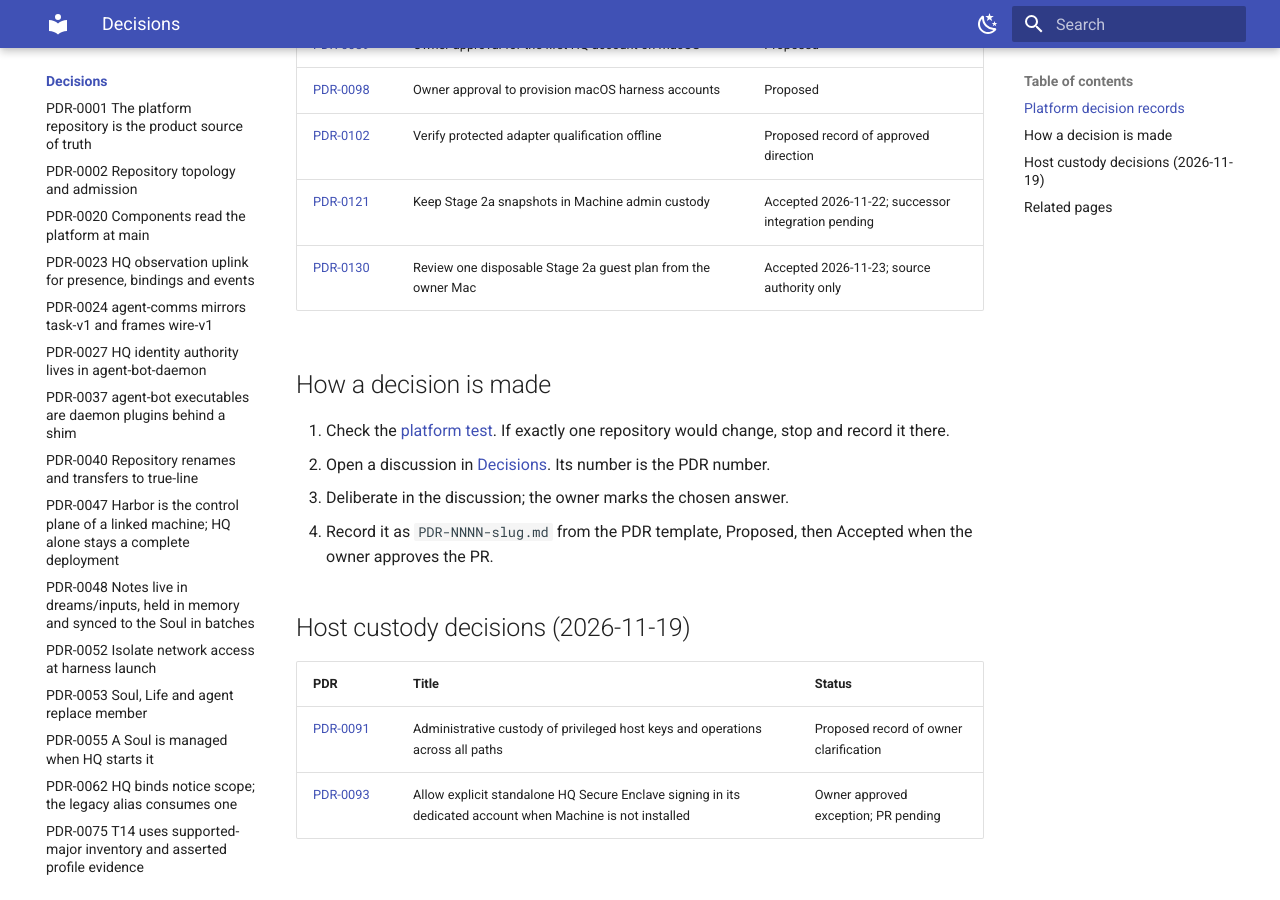
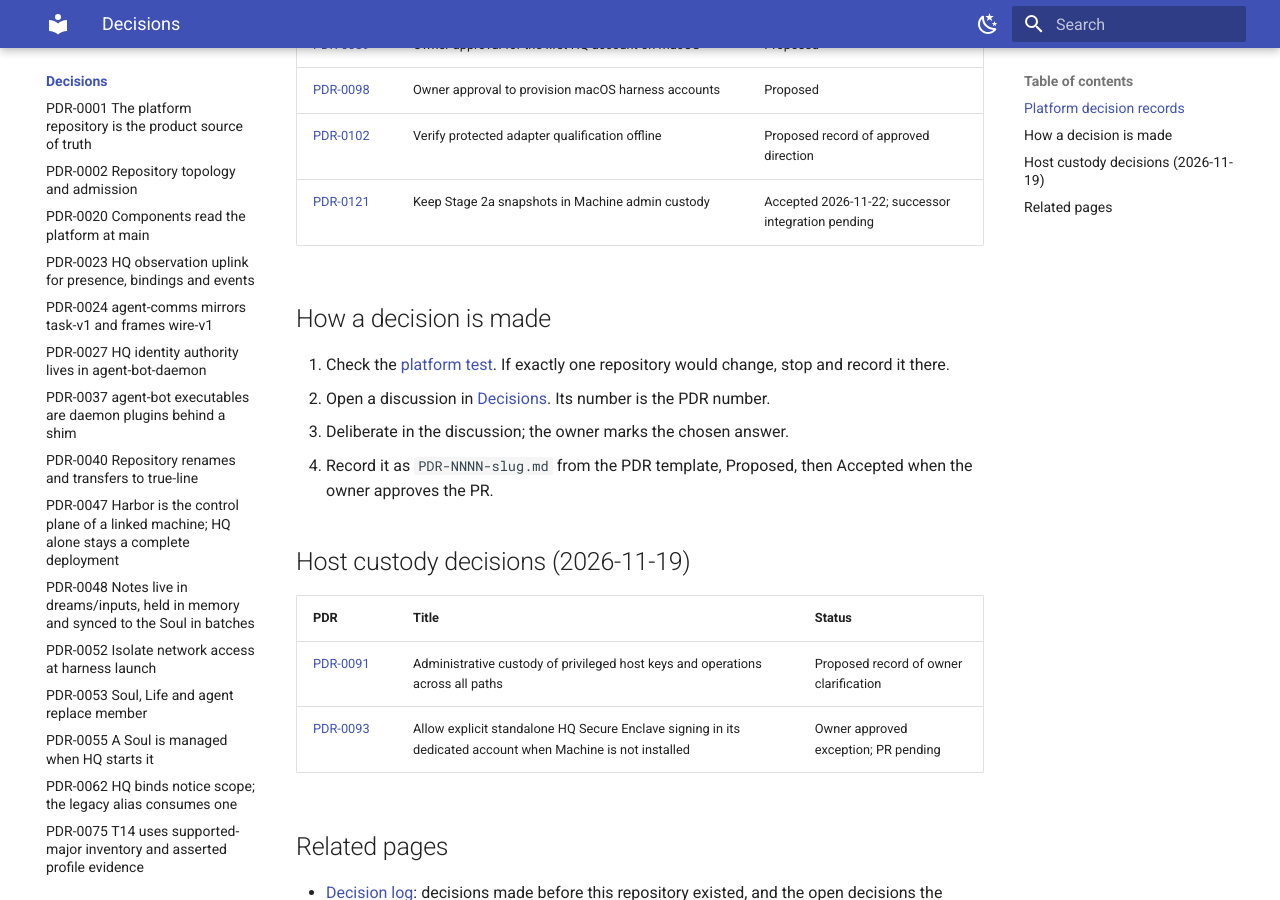
Before and after one commit to true-line/agent-bot-platform, an MkDocs documentation site: the page built from docs/04-decisions/README.md, in a window 1280 px wide and 900 px high, scrolled down 1249 px. Built offline with MkDocs 1.6.1 and Material for MkDocs 9.7.7, drawn with Linux system fonts in a browser that asks for light colours.

Commit message:
Move the two colliding navigation entries to the updated index in a follow-up
Agent-Bot-Write: ghw_b6c748da4342f2c2
Agent-Bot-Session: f601b21bf418

```diff
--- a/docs/04-decisions/README.md
+++ b/docs/04-decisions/README.md
@@ -33,7 +33,6 @@ Platform decision records (PDRs) are the decisions that bind more than one repos
 | [PDR-0098](PDR-0098-owner-approval-for-harness-accounts-on-macos.md) | Owner approval to provision macOS harness accounts | Proposed |
 | [PDR-0102](PDR-0102-protected-adapter-qualification.md) | Verify protected adapter qualification offline | Proposed record of approved direction |
 | [PDR-0121](PDR-0121-machine-admin-custody-for-stage-2a-snapshots.md) | Keep Stage 2a snapshots in Machine admin custody | Accepted 2026-11-22; successor integration pending |
-| [PDR-0130](PDR-0130-one-disposable-guest-owner-review.md) | Review one disposable Stage 2a guest plan from the owner Mac | Accepted 2026-11-23; source authority only |
 
 ## How a decision is made
 
--- a/mkdocs.yml
+++ b/mkdocs.yml
@@ -97,7 +97,6 @@ nav:
       - 04-decisions/PDR-0098-owner-approval-for-harness-accounts-on-macos.md
       - 04-decisions/PDR-0102-protected-adapter-qualification.md
       - 04-decisions/PDR-0121-machine-admin-custody-for-stage-2a-snapshots.md
-      - 04-decisions/PDR-0130-one-disposable-guest-owner-review.md
   - Security and privacy:
       - 05-security-privacy/README.md
       - 05-security-privacy/threat-model.md
```
